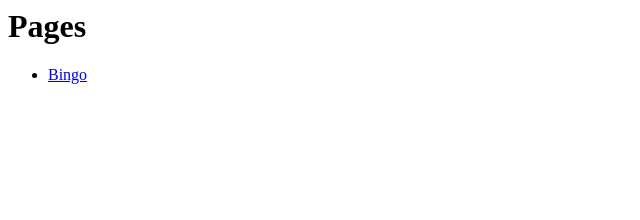
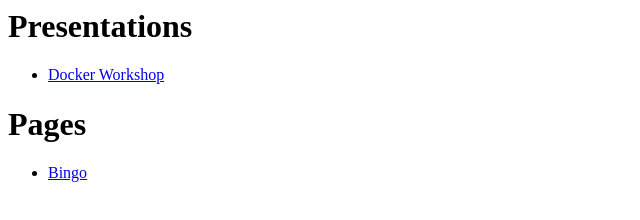
Before and after one commit to tcarreira/tcarreira.github.io, a plain HTML site: page index.html in a window 1280 px wide. Shown: the whole page, without its empty margins (0-640 px from the left). Drawn offline with Linux system fonts and the light colour scheme.

Commit message:
add presentations

```diff
--- a/index.html
+++ b/index.html
@@ -1,6 +1,11 @@
 <html>
   <head><title>Tiago Carreira</title></head>
   <body>
+    <h1>Presentations</h1>
+    <ul>
+      <li><a href="presentations/docker-workshop/">Docker Workshop</a></li>
+    </ul>
+
     <h1>Pages</h1>
     <ul>
       <li><a href="bingo/">Bingo</a></li>
```
Also changed, not shown: 1 other file.
